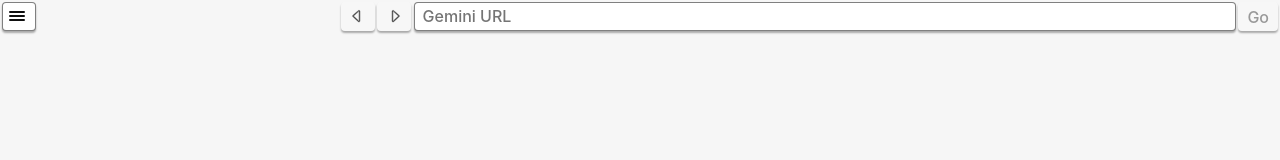
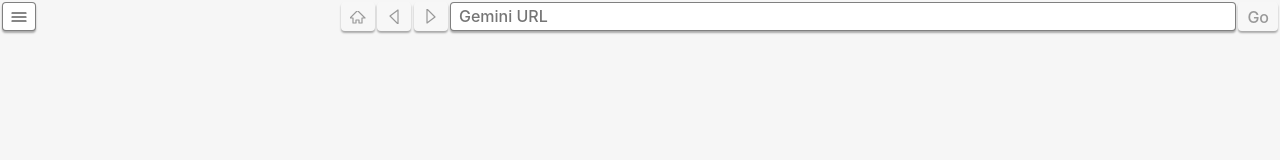
Before and after one commit to psobolik/jimini, a React app: page / in a window 1280 px wide. Shown: the top 160 px of the page. Built offline with nearby package versions, Linux system fonts and the light colour scheme; the HTML template or start-up script is replaced by a standard one.

Commit message:
Added 'Home' button

```diff
--- a/src/App.tsx
+++ b/src/App.tsx
@@ -5,7 +5,6 @@ import {getMatches} from "@tauri-apps/api/cli";
 import {downloadDir} from "@tauri-apps/api/path";
 import {save} from "@tauri-apps/api/dialog";
 import {writeBinaryFile} from "@tauri-apps/api/fs";
-import {path} from "@tauri-apps/api";
 import Certificate from "./Data/Certificate.ts";
 import Redirect from "./Data/Redirect.ts";
 import Failure from "./Data/Failure.ts";
@@ -313,6 +312,10 @@ function App() {
     const formatPlainSuccess = (success: Success) => {
         return <div className="plain">{success.lines().map((line, index) => <div key={index}>{line}</div>)}</div>
     }
+    const home = () => {
+        if (settings.homeUrlString === urlString) return;
+        setUrlString(settings.homeUrlString)
+    }
     const previous = () => {
         let previousUrl = urlHistory.previousUrl();
         if (previousUrl) {
@@ -362,12 +365,21 @@ function App() {
             <header>
                 <HamburgerMenu onSave={saveDocument} onSettings={() => setShowSettings(true)}
                                onShowAbout={() => setShowAbout(true)}/>
+                <button id={"home-button"} className={"nav-button"} onClick={home}
+                        disabled={settings.homeUrlString.length === 0}>{<svg>
+                    <polygon
+                        points="8,0 15,7 12,7 12,12, 9,12, 9,9 6,9 6,12, 3,12 3,7 0,7 7,0"
+                        stroke-linejoin="round"
+                    />
+                </svg>}
+                </button>
                 <button id="previous-button" className="nav-button" onClick={previous}
                         disabled={!urlHistory.hasPreviousUrl()}>{<svg>
                     <use href="#caret-up"/>
                 </svg>}
                 </button>
-            <button id="next-button" className="nav-button" onClick={next} disabled={!urlHistory.hasNextUrl()}>{<svg>
+                <button id="next-button" className="nav-button" onClick={next} disabled={!urlHistory.hasNextUrl()}>{
+                    <svg>
                         <use href="#caret-up"/>
                     </svg>}</button>
                 <input type="text" placeholder="Gemini URL" id="gemini-url-input"
@@ -400,9 +412,11 @@ function App() {
                 onChangeSettings={setSettings}
                 onCancel={() => setShowSettings(false)}/>
             <svg xmlns="http://www.w3.org/2000/svg">
-            <symbol id="caret-up" viewBox="0 0 16 16">
-                <path
-                    d="M3.204 11h9.592L8 5.519 3.204 11zm-.753-.659 4.796-5.48a1 1 0 0 1 1.506 0l4.796 5.48c.566.647.106 1.659-.753 1.659H3.204a1 1 0 0 1-.753-1.659z"/>
+                <symbol id={"caret-up"}>
+                    <polygon
+                        points="8,4 14,12 0,12"
+                        stroke-linejoin="round"
+                    />
                 </symbol>
             </svg>
         </div>);
--- a/src/components/HamburgerMenu.tsx
+++ b/src/components/HamburgerMenu.tsx
@@ -41,9 +41,9 @@ const HamburgerMenu: React.FunctionComponent<MenuProps> = (props) => {
     }
     return <>
         <button id={"menu-button"} className={"nav-button"} onClick={toggleMenu}>{<svg>
-            <use href="#h-line" y="3"/>
-            <use href="#h-line" y="7"/>
-            <use href="#h-line" y="11"/>
+            <use href="#h-line" y="1"/>
+            <use href="#h-line" y="5"/>
+            <use href="#h-line" y="9"/>
         </svg>}
         </button>
         {isMenuVisible && <div id={"menu"}>
--- a/src/styles/App.css
+++ b/src/styles/App.css
@@ -63,6 +63,7 @@
 
   --dialog-color: #0f0f0f;
   --dialog-background-color: #f6f6f6;
+  --dialog-border-color: #00000050;
 
   --outline-color: #000;
   --loading-color: #f0f000;
@@ -108,6 +109,7 @@
 
   --dialog-color: #f6f6f6;
   --dialog-background-color: #0f0f0f;
+  --dialog-border-color: #ffffff50;
 
   --outline-color: #fff;
   --loading-color: #f0f000;
@@ -265,7 +267,8 @@ pre div {
   padding: 0.5em;
 }
 .nav-button svg {
-  stroke-width: 0.75;
+  stroke-width: 1.2;
+  fill: transparent;
   stroke: var(--input-color);
   width: 16px;
   height: 16px;
@@ -274,14 +277,10 @@ pre div {
   stroke: var(--button-disabled-color);
 }
 #next-button.nav-button svg {
-  transform: translate(0.125em,-0.18em) rotate(90deg);
+  transform: rotate(90deg) translateX(-2px);
 }
 #previous-button.nav-button svg {
-  transform: translate(-0.125em,-0.18em) rotate(-90deg);
-}
-#menu-button.nav-button svg {
-  stroke-width: 2;
-  transform: translate(-0.125em,-0.18em);
+  transform: rotate(-90deg) translateX(3px);
 }
 dialog::backdrop {
   background-color: rgba(0, 0, 0, 0.5);
@@ -292,9 +291,8 @@ dialog {
   background-color: var(--dialog-background-color);
   max-width: 30rem;
   padding: 1rem;
-  border: solid 4px black;
-  border-radius: 0.5rem;
-  box-shadow: 0.25em 0.25em 0.5rem 0.25rem var(--input-box-shadow-color);
+  border: solid 1px var(--dialog-border-color);
+  border-radius: 0.25rem;
 }
 dialog .button-container {
   column-gap: 0.15em;
--- a/src/styles/HamburgerMenu.css
+++ b/src/styles/HamburgerMenu.css
@@ -14,11 +14,12 @@
     & a {
         padding: 0.25em 0.5em;
         background-color: var(--menu-background-color);
-        color: var(--menu-text-color)
+        color: var(--menu-text-color);
+        text-decoration: none;
     }
     & a:hover, a:focus {
         outline: 0;
         background-color: var(--menu-hover-background-color);
-        color: var(--menu-hover-text-color)
+        color: var(--menu-hover-text-color);
     }
 }
--- a/src/styles/SettingsDialog.css
+++ b/src/styles/SettingsDialog.css
@@ -1,17 +1,18 @@
 #settings-dialog {
     width: 15em;
-}
-#settings-dialog fieldset {
+    & fieldset {
         width: 5em;
-    margin-bottom: 0.5em;
-}
-#settings-dialog fieldset input:is([type="radio"], [type="checkbox"]) {
+        margin: 0.5em;
+
+        & input:is([type="radio"], [type="checkbox"]) {
             margin-right: 0.325em;
         }
-#settings-dialog a {
+         & a {
              font-size: small;
              color: var(--link-color);
          }
-#settings-dialog a:last-child {
+        & a:last-child {
             float: right;
         }
+    }
+}
```
Lines whose indentation alone changed are shown as unchanged.
